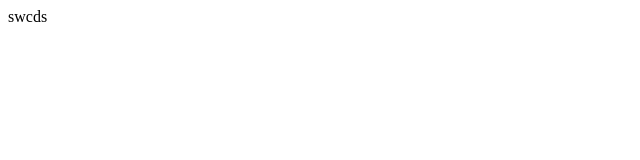
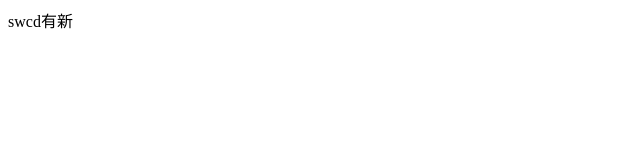
Before and after one commit to niunxy/testgit, a plain HTML site: page index.html in a window 1280 px wide. Shown: the full height of the page, 0-640 px from the left. Drawn offline with Linux system fonts and the light colour scheme.

Commit message:
添加有新

```diff
--- a/index.html
+++ b/index.html
@@ -1,7 +1,7 @@
 <!--
  * @Author: your name
  * @Date: 2019-12-31 15:54:28
- * @LastEditTime : 2019-12-31 15:54:46
+ * @LastEditTime : 2019-12-31 16:21:18
  * @LastEditors  : Please set LastEditors
  * @Description: In User Settings Edit
  * @FilePath: \testGit\index.html
@@ -17,7 +17,7 @@
 </head>
 
 <body>
-    swcds
+    swcd有新
 </body>
 
 </html>
```
